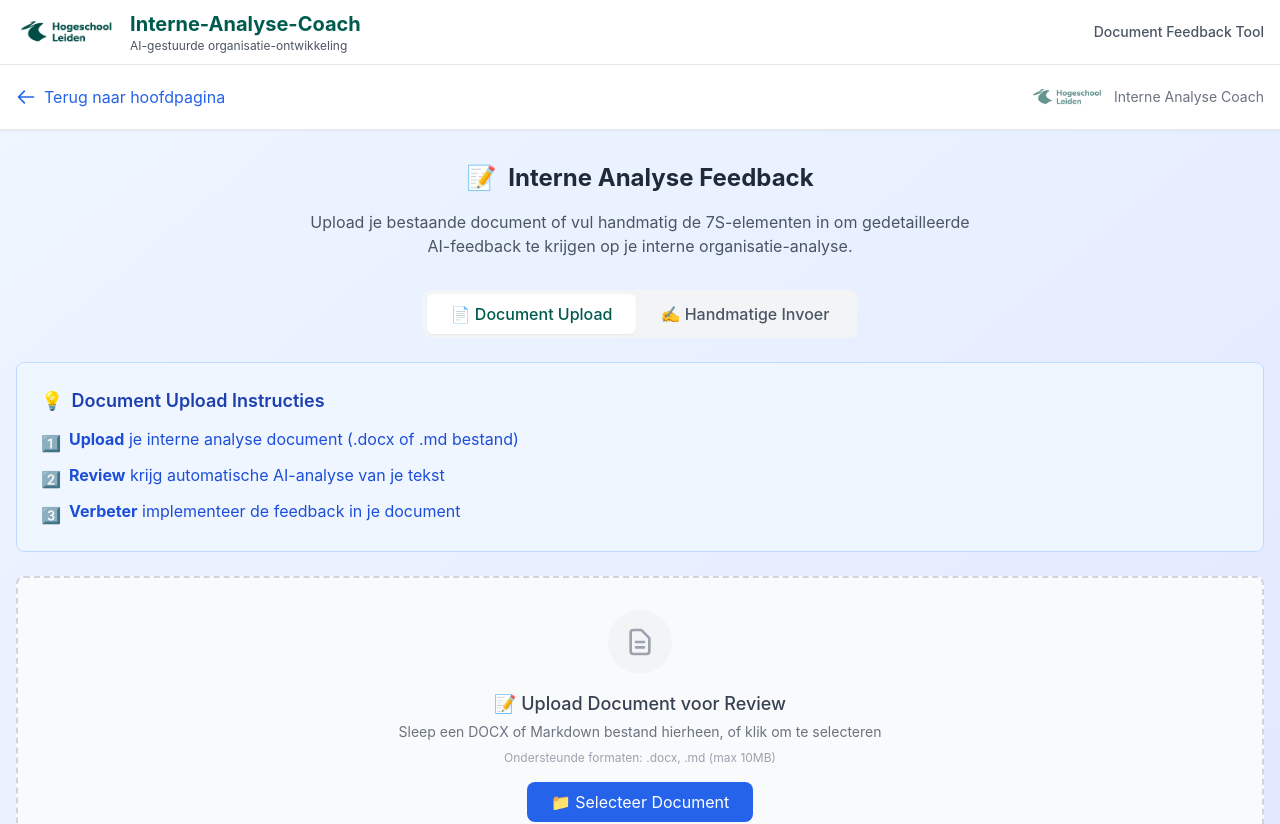
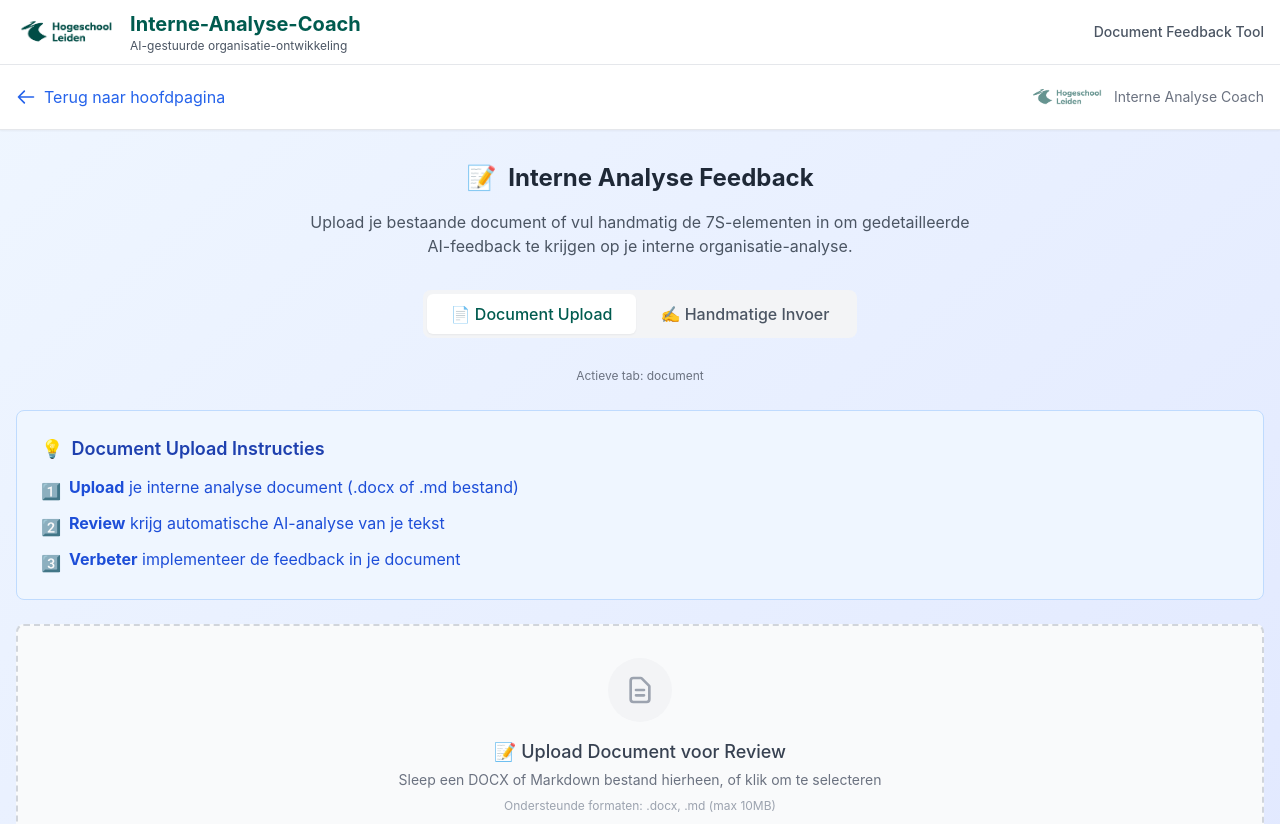
Before and after one commit to SuzannedeGroot1981/Interne-Analyse-Coach, a Next.js app: page /improve in a window 1280 px wide. Shown: the top 824 px of the page. Built offline with nearby package versions, Linux system fonts and the light colour scheme.

Commit message:
Fix handmatige invoer tab zichtbaarheid

```diff
--- a/components/DocumentReviewStep.tsx
+++ b/components/DocumentReviewStep.tsx
@@ -237,6 +237,13 @@
         </div>
       </div>
 
+      {/* Debug info - tijdelijk */}
+      <div className="text-center mb-4">
+        <span className="text-xs text-gray-500">
+          Actieve tab: {activeTab}
+        </span>
+      </div>
+
       {/* Document Upload Tab */}
       {activeTab === 'document' && (
         <div>
```
